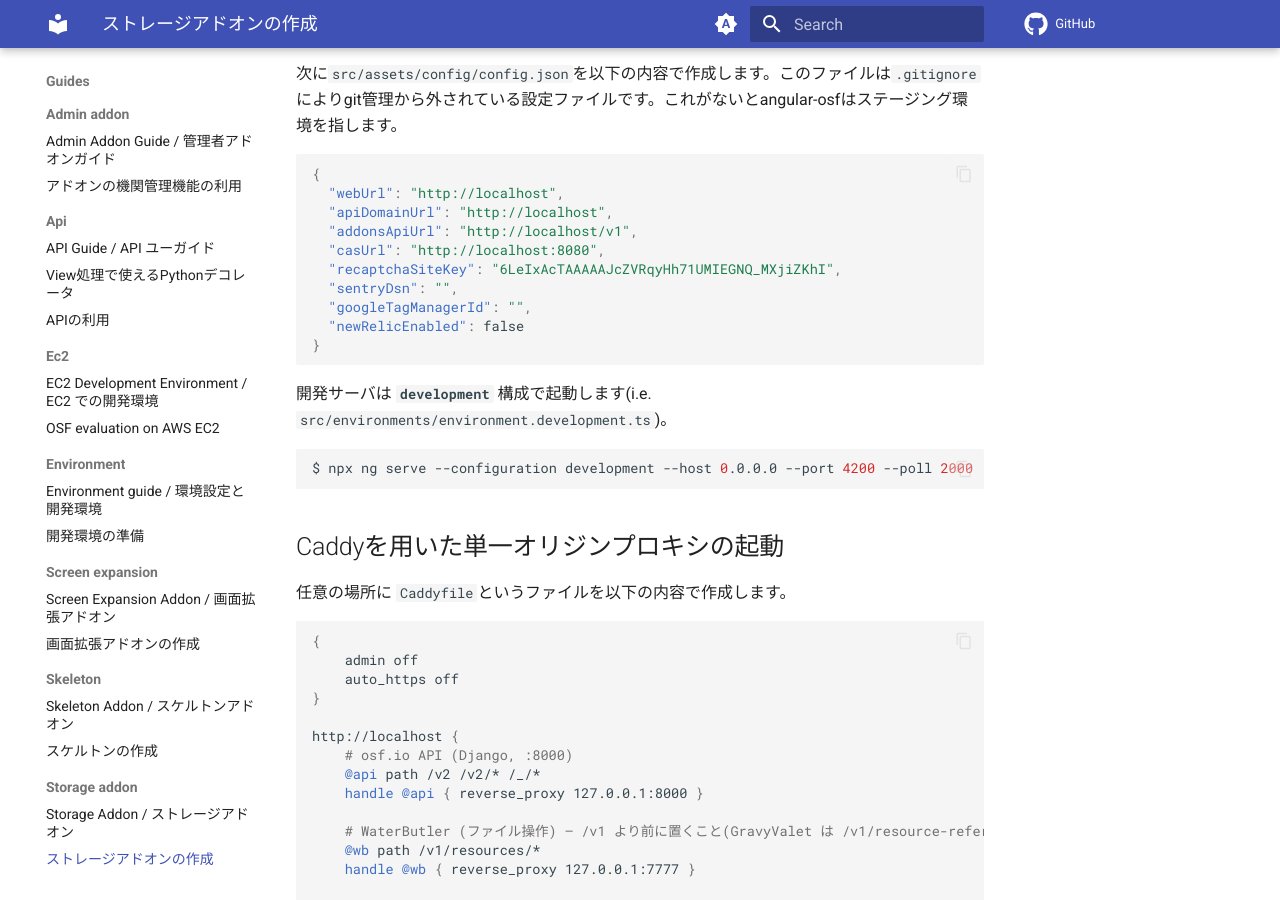
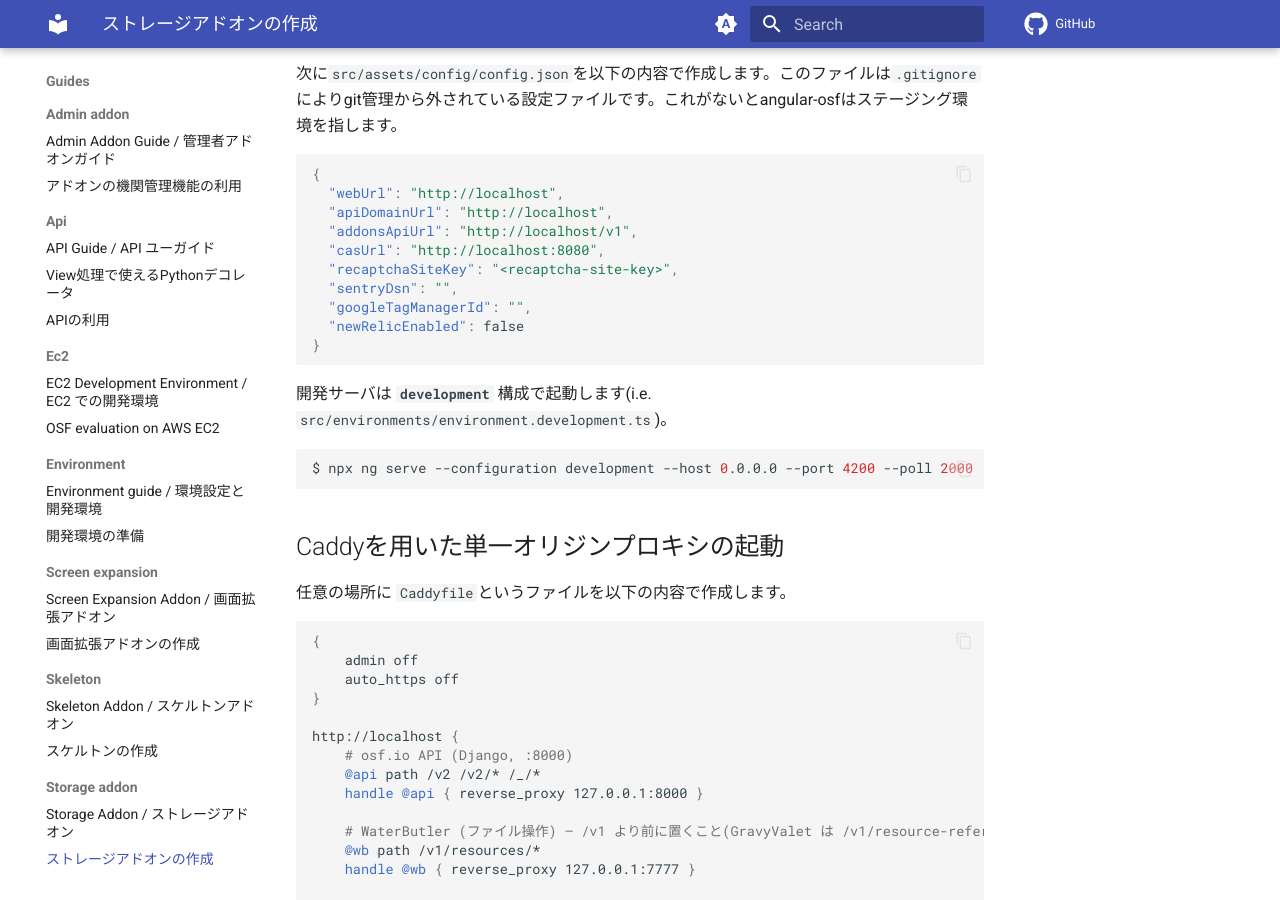
Before and after one commit to RCOSDP/RDM-developer-guide, an MkDocs documentation site: the page built from docs/guides/storage-addon/README.legacy.md, in a window 1280 px wide and 900 px high, scrolled down 6611 px. Built offline with MkDocs 1.6.1 and Material for MkDocs 9.7.7, drawn with Linux system fonts in a browser that asks for light colours; a script that is not in the unit is left out; comment, search, counter and statistics services are not loaded.

Commit message:
docs(guides): 移植した storage-addon 旧本文の reCAPTCHA サイトキーをプレースホルダーに置き換える（秘密スキャン）
理由: 値は Google 公開の試験用キーで秘密ではないが、公開リポジトリに鍵の形のリテラルを置かない方針（SPEC-03 §3.1）に従い
<recaptcha-site-key> とし、README の「最近の変更」に経緯を記す。

Co-Authored-By: Claude Fable 5.1 <noreply@anthropic.com>
Claude-Session: https://claude.ai/code/session_01BW1YQju1R8hU1GgE9LhLD4

```diff
--- a/docs/guides/storage-addon/README.legacy.md
+++ b/docs/guides/storage-addon/README.legacy.md
@@ -221,7 +221,7 @@ $ npm install
   "apiDomainUrl": "http://localhost",
   "addonsApiUrl": "http://localhost/v1",
   "casUrl": "http://localhost:8080",
-  "recaptchaSiteKey": "6LeIxAcTAAAAAJcZVRqyHh71UMIEGNQ_MXjiZKhI",
+  "recaptchaSiteKey": "<recaptcha-site-key>",
   "sentryDsn": "",
   "googleTagManagerId": "",
   "newRelicEnabled": false
```
Also changed, not shown: docs/guides/storage-addon/README.md (+4 -0 lines).
